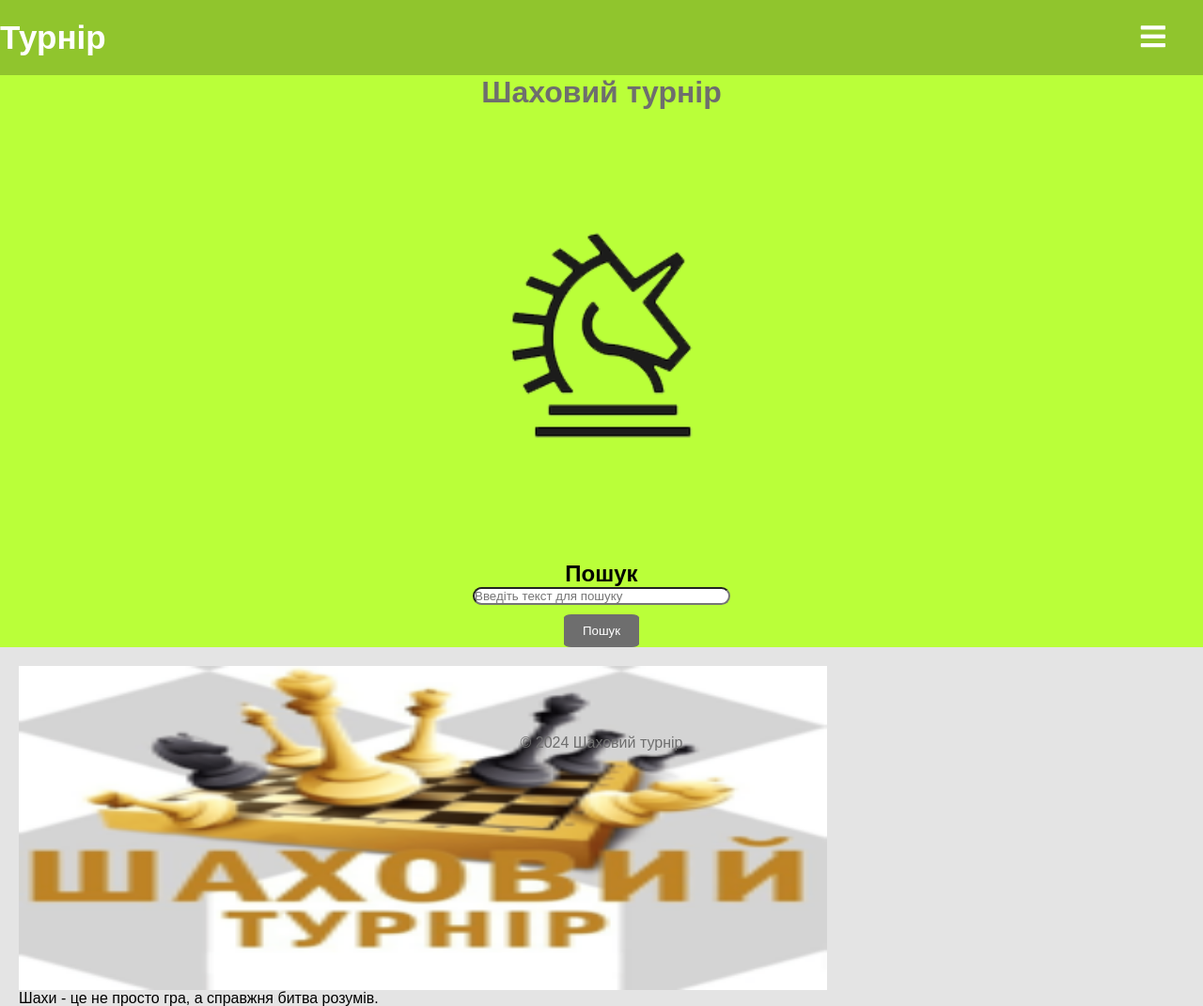
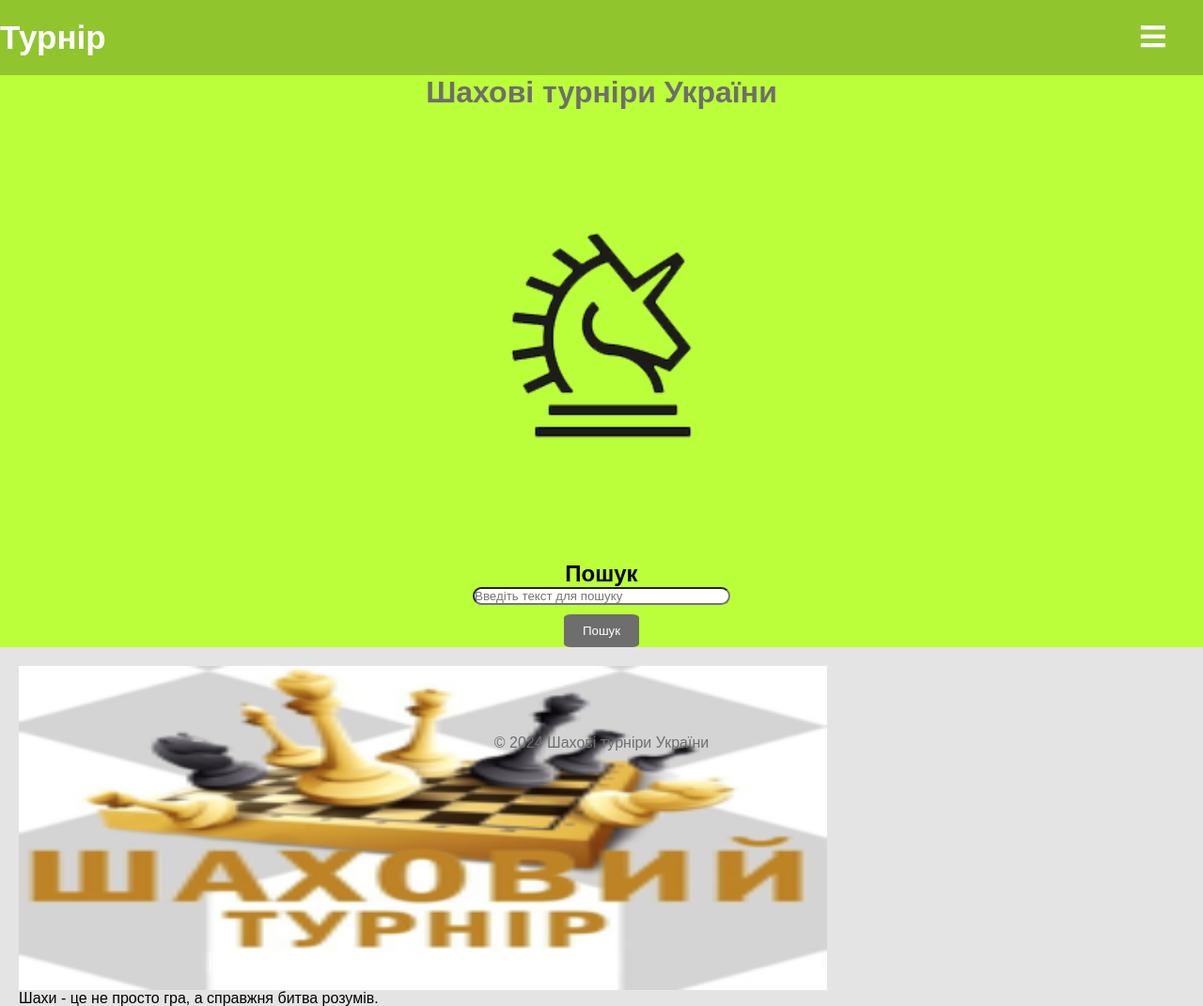
Before and after one commit to rostislaim/Rostik, a plain HTML site: page index.html in a window 1280 px wide. Shown: the top 1071 px of the page at 94% size. Drawn offline with Linux system fonts and the light colour scheme.

Commit message:
Update index.html

```diff
--- a/index.html
+++ b/index.html
@@ -10,7 +10,7 @@
     <meta name="author" content="ростислав">
     <meta name="google-site-verification" content="google0f036d6895bc7925" />
 <meta name="google-site-verification" content="google0f036d6895bc7925.html" />
-    <title>Шаховий турнір</title>
+    <title>Шахові турніри України</title>
     <link rel="stylesheet" href="css/index.css">
     <link rel="shortcut icon" href="favicon/bxs-chess.svg">
     <link rel="stylesheet" href="https://cdnjs.cloudflare.com/ajax/libs/font-awesome/5.15.3/css/all.min.css" />
@@ -27,6 +27,7 @@
 
         <ul>
             <li><a class="active" href="index.html">Головна сторінка</a></li>
+            <li><a href="Chess.html">Зіграти у шахи</a></li>
             <li><a href="table.html">Таблиця учасників</a></li>
             <li><a href="top.html">Топ кращих</a></li>
             <li><a href="rules.html">Правила гри</a></li>
@@ -36,7 +37,7 @@
         </ul>
     </nav>
     <header>
-        <h1>Шаховий турнір</h1>
+        <h1>Шахові турніри України</h1>
 			<img src="img/chess logo.png" alt="Логотип шахового турніру" style="width: 50%; height: auto; display: block; margin: 0 auto;">
         <aside>
             <h2>Пошук</h2>
@@ -45,7 +46,7 @@
                 <button type="submit">Пошук</button>
             </form>
                     </aside>
-        <p class="footer">&copy; 2024 Шаховий турнір</p>
+        <p class="footer">&copy; 2024 Шахові турніри України</p>
     </header>
     <main>
         <div>
```
